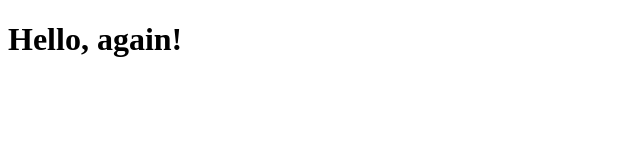
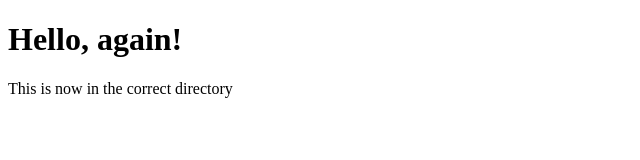
Before and after one commit to Hankbert/second_website, a plain HTML site: page index.html in a window 1280 px wide. Shown: the whole page, without its empty margins (0-640 px from the left). Drawn offline with Linux system fonts and the light colour scheme.

Commit message:
Add content about directory

```diff
--- a/index.html
+++ b/index.html
@@ -5,5 +5,6 @@
 </head>
 <body>
   <h1>Hello, again!</h1>
+  <p>This is now in the correct directory</p>
 </body>
 </html>
```
